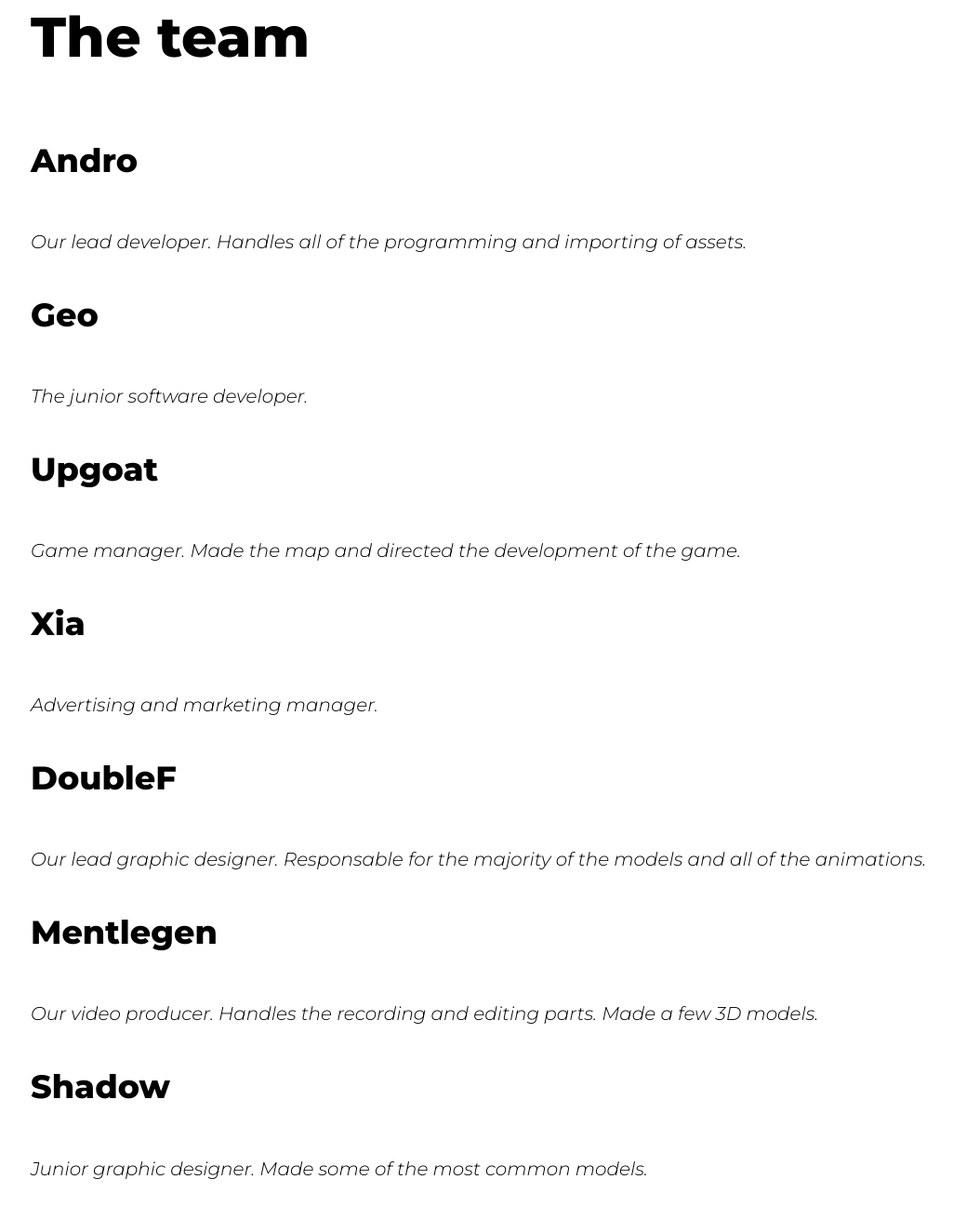
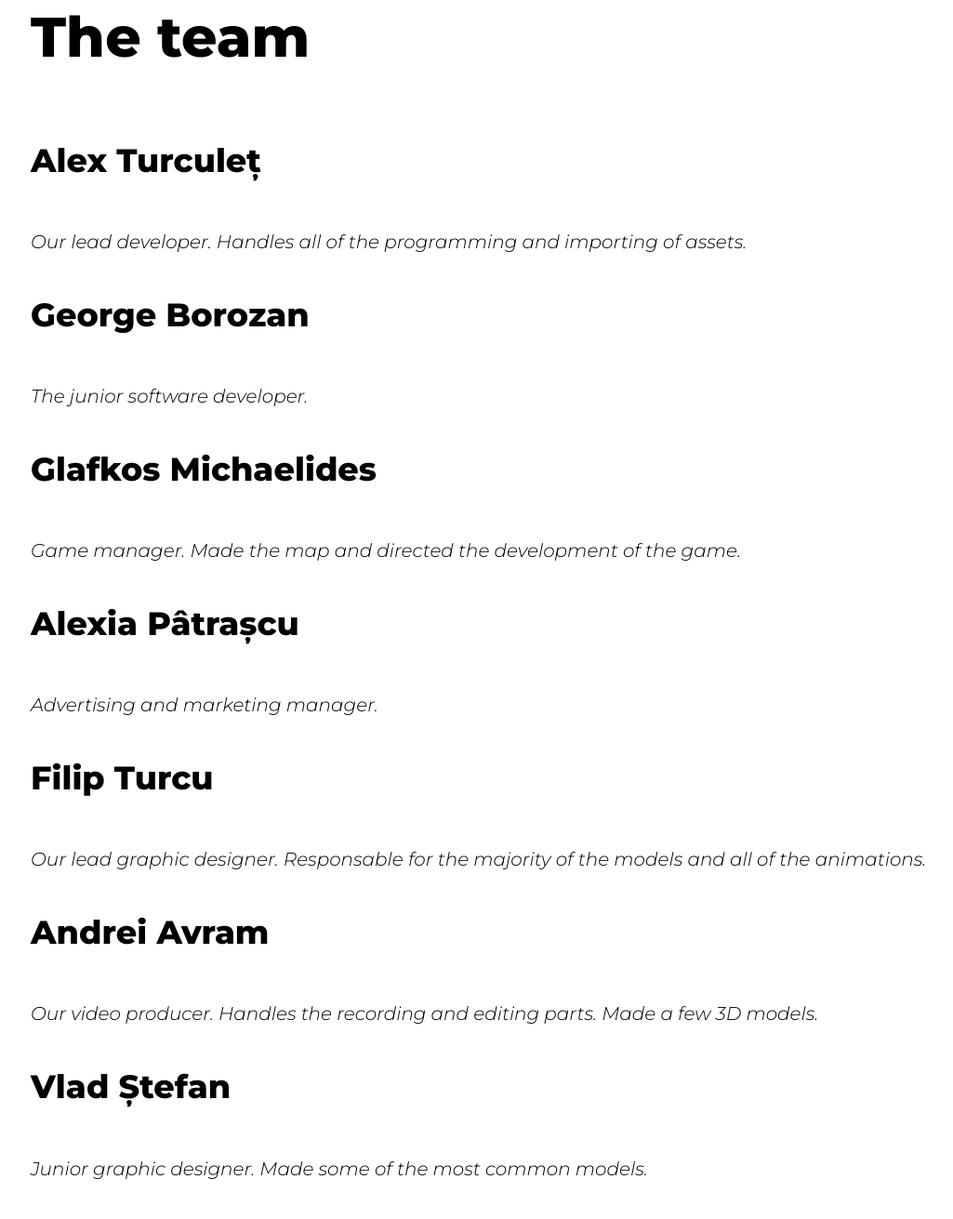
Before and after one commit to Aqualood/Aqualood, a plain HTML site: page about.html in a window 1280 px wide. Shown: the part 1038-2349 px from the top of the page at 93% size, without its empty margins (67-1092 px from the left). Drawn offline with Linux system fonts and the light colour scheme.

Commit message:
Update about.html

```diff
--- a/about.html
+++ b/about.html
@@ -36,19 +36,19 @@
         <h1>
             The team
         </h1>
-        <h2>Andro</h2>
+        <h2>Alex Turculeț</h2>
         <p>Our lead developer. Handles all of the programming and importing of assets.</p>
-        <h2>Geo</h2>
+        <h2>George Borozan</h2>
         <p>The junior software developer.</p>
-        <h2>Upgoat</h2>
+        <h2>Glafkos Michaelides</h2>
         <p>Game manager. Made the map and directed the development of the game.</p>
-        <h2>Xia</h2>
+        <h2>Alexia Pâtrașcu</h2>
         <p>Advertising and marketing manager.</p>
-        <h2>DoubleF</h2>
+        <h2>Filip Turcu</h2>
         <p> Our lead graphic designer. Responsable for the majority of the models and all of the animations.</p>
-        <h2>Mentlegen</h2>
+        <h2>Andrei Avram</h2>
         <p>Our video producer. Handles the recording and editing parts. Made a few 3D models.</p>
-        <h2>Shadow</h2>
+        <h2>Vlad Ștefan</h2>
         <p>Junior graphic designer. Made some of the most common models.</p>
         <h2>Gabi</h2>
         <p>Came up with the name for our company. Ex-Community manager.</p>
```
